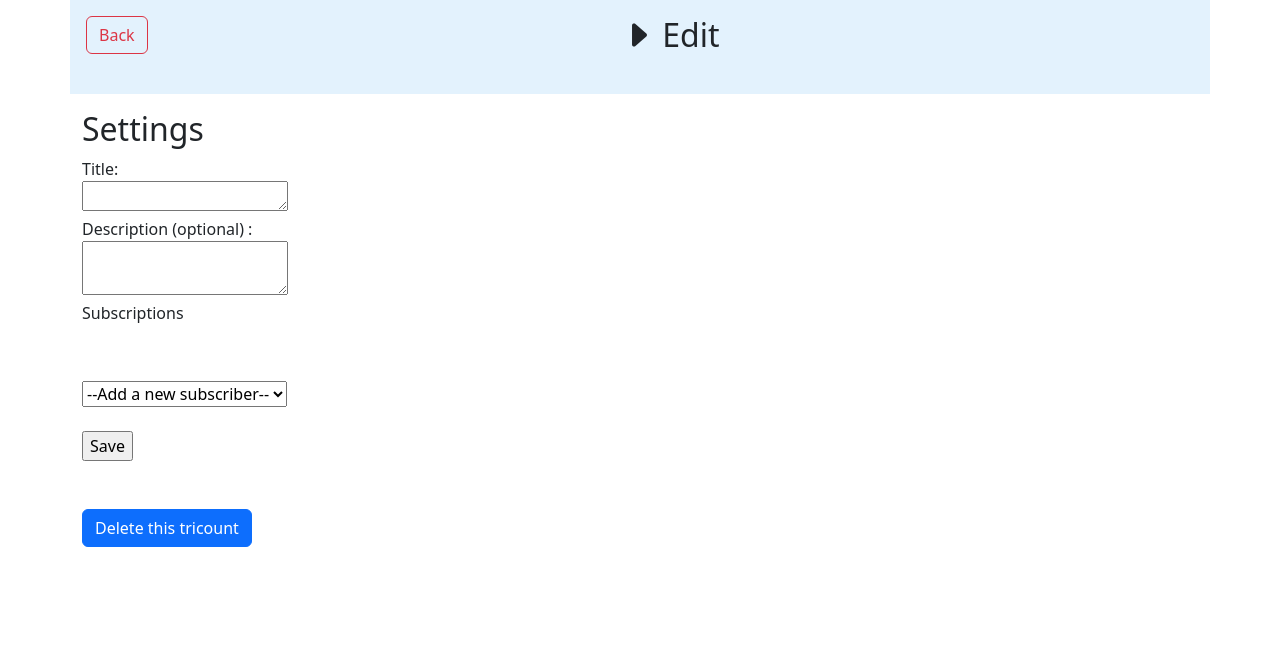
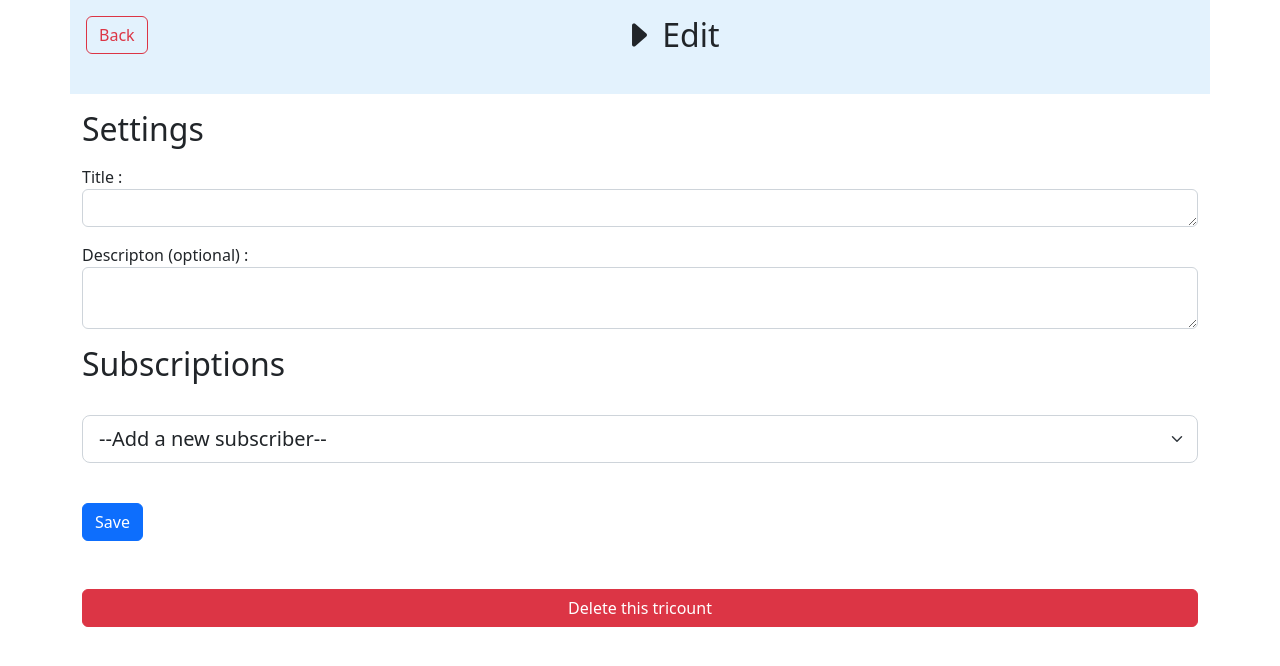
Before and after one commit to senolkacar/PRWB-2223, a PHP site: page /prwb_2223_a02/view/view_edit_tricount.php in a window 1280 px wide. Shown: the top 666 px of the page. Run offline with PHP 8.4, Linux system fonts and the light colour scheme; the template is opened without the code that fills it, so the values that code supplies are empty.

Commit message:
feat(edit_tricount):add bootstrap css

```diff
--- a/view/view_edit_tricount.php
+++ b/view/view_edit_tricount.php
@@ -25,35 +25,34 @@
         <div class="container-sm">
             <form method='post' action='tricount/edit_tricount/<?=$tricount->id; ?>' enctype='multipart/form-data'>
                <h2>Settings</h2>
+               <div class="mb-3 mt-3">
+                    <label for='title'> Title : </label>
+                    <textarea  class="form-control" name='title'  id='title' rows='1' ><?= $tricount->title; ?></textarea>
+               </div>
+               <div class="mb-3 mt-3">
+                    <label for='description'> Descripton (optional) :  </label>
+                    <textarea class="form-control" name='description' id='description'  rows='2' ><?= $tricount->description; ?></textarea>
+               </div>
 
-                Title: <br>
-                <textarea name='title'  id='title'  rows='1'><?= $tricount->title; ?></textarea> <br>
-                Description (optional) : <br>
-                <textarea name='description' id='description'  rows='2'><?= $tricount->description; ?></textarea> <br>
-
-                <div class='subscriptions'>
-                     <p>Subscriptions</p>
-                    <fieldset style="width:150px">
-                    <ul>
+                <h2>Subscriptions</h2>
+                <ul class="list-group" >
                         <?php foreach ($subscriptions as $subscription): ?>
-                            <li><?= $subscription->full_name ?></li>
+                            <li class="list-group-item"><?= $subscription->full_name ?></li>
                         <?php endforeach; ?>
                 </ul>
-                    </fieldset>
-                </div>
+
                 <br>
-
                 <div class='add-subscriber'>
-                            <select name = "subscriber" id="subscriber" value="add subscriber">
-                            <option value=" ">--Add a new subscriber--</option>
+                    <select class="form-select form-select-lg mb-3" aria-label=".form-select-lg example" name = "subscriber" id="subscriber" value="add subscriber">
+                    <option selected>--Add a new subscriber--</option>
                     <?php foreach ($other_users as $other_user): ?>
                     <option value="<?=$other_user->full_name; ?>"><?=$other_user->full_name; ?></option>
                     <?php endforeach; ?>
                     </select>
+                </div>
 
-                </div>
                 <br>
-                <input type='submit' value='Save'>
+                <input type='submit' class="btn btn-primary" value='Save'>
             </form>
 
             <?php if (count($errors) != 0): ?>
@@ -69,8 +68,11 @@
                 <p><span class='success'><?= $success ?></span></p>
             <?php endif; ?>
             <br><br>
+
             <form class='link' action='tricount/delete/<?=$tricount->id; ?>' method='post' >
-                    <button type="submit" class="btn btn-primary">Delete this tricount</button>
+                <div class="d-grid gap-2">
+                    <button type="submit" class="btn btn-danger">Delete this tricount</button>
+                </div>
              </form>
         </div>
     </body>
```
Lines whose indentation alone changed are shown as unchanged.
